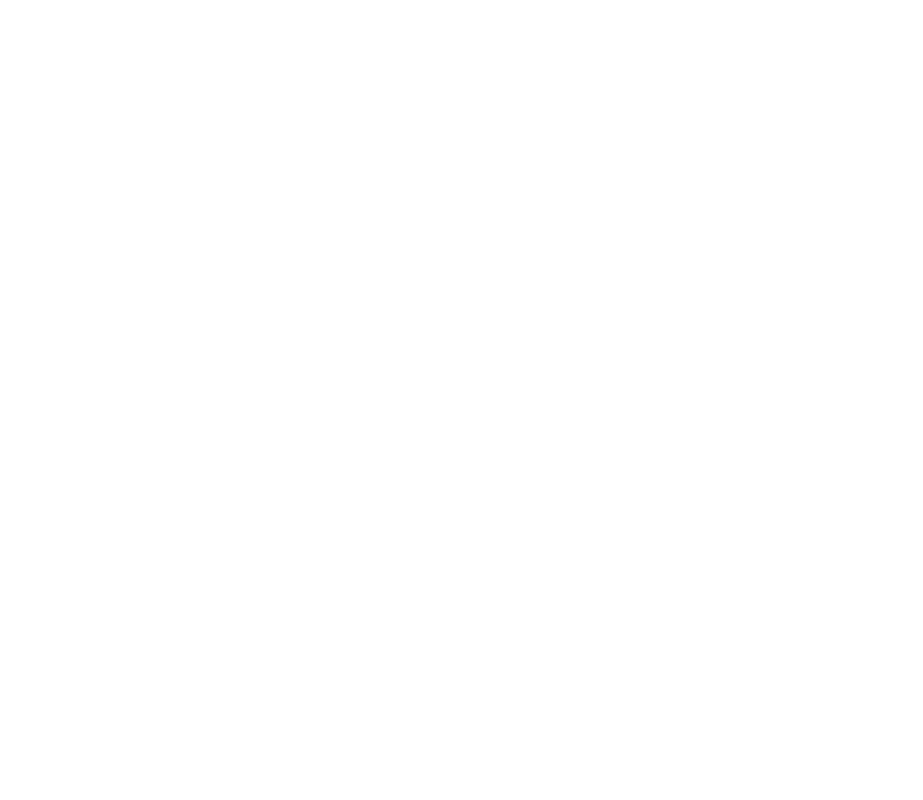
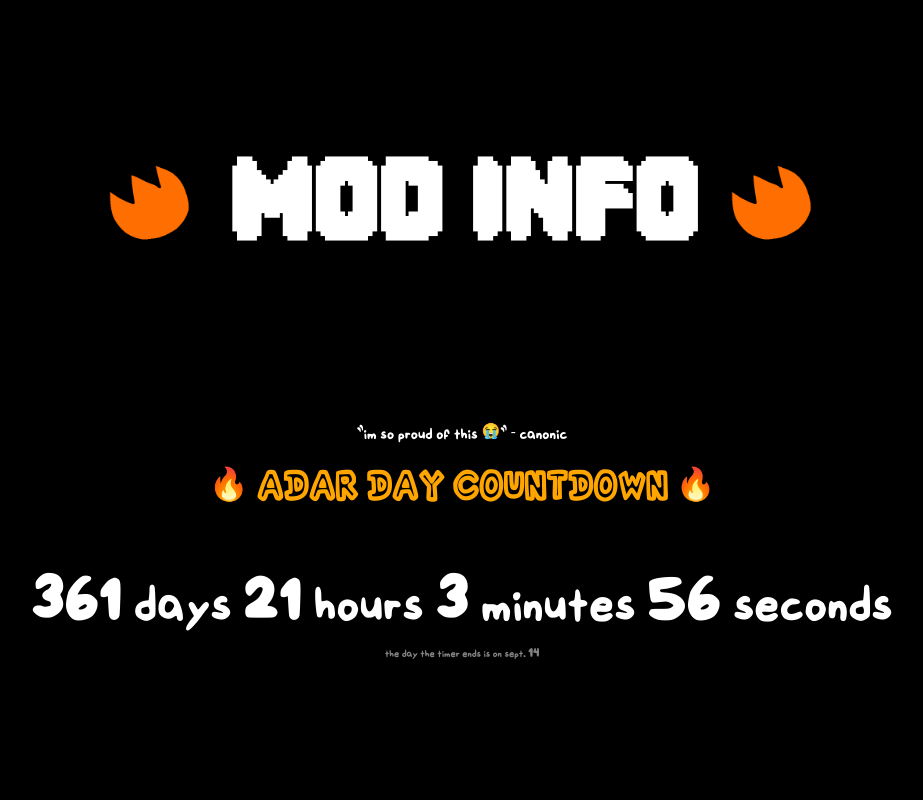
Before and after one commit to CanonicHub/adarWeb, a plain HTML site: page dir/info/info.html in a window 1280 px wide. Shown: the top 800 px of the page, without its empty margins (178-1101 px from the left). Drawn offline with Linux system fonts and the light colour scheme.

Commit message:
added new stuff, icons work now, info has been fully worked on and timer has been implemented, new fonts

```diff
--- /dev/null
+++ b/dir/info/info.css
@@ -0,0 +1,4 @@
+@font-face {
+    font-family: 'FNF';
+    src:url(FNF.ttf);
+}
--- a/dir/info/info.html
+++ b/dir/info/info.html
@@ -0,0 +1,109 @@
+<!DOCTYPE html>
+<html lang="en">
+<head>
+    <meta charset="UTF-8">
+    <meta name="viewport" content="width=device-width, initial-scale=1.0">
+    <title>Info</title>
+    <link rel="icon" type="image/png" href="icon.png">
+    <!--audio src= ".ogg" autoplay loop></audio--> <!--STUFF FOR BG MUSIC :>-->
+
+    <style>
+
+        @font-face {
+        font-family: 'FNF';
+        src:url('FNF.ttf') format('truetype');
+        }
+
+        @font-face {
+        font-family: 'pixel';
+        src:url('pixelfont.otf') format('opentype');
+        }
+
+        body {
+            text-align: center;
+            margin-top: 5%;
+            margin-bottom: 0%;
+            background-color: black; /* Set background to black */
+            color: white; /* Make text white for contrast */
+        }
+        #timer {
+            font-size: 3em;
+            font-family: 'FNF';
+        }
+
+        h1 {
+            color: orange;
+            font-family: 'FNF';
+        }
+
+        h2 {
+
+            color: white;
+            font-family: 'pixel';
+            font-size: 150px;
+        }
+
+        p {
+            color: gray;
+            font-size: 10px;
+            font-family: 'FNF';
+            margin-bottom: 25%;
+        }
+
+        p2 {
+            color: white;
+            font-size: 15px;
+            font-family: 'FNF';
+        }
+
+    </style>
+</head>
+<body>
+    <h2> <img class="stupid" src="icon.png" width="100" height="100"> MOD INFO <img class="stupid" src="icon.png" width="100" height="100"> </h2>
+    <p2> "im so proud of this &#128557;" - canonic</p2>
+    <h1>&#128293; ADAR DAY COUNTDOWN &#128293;</h1>
+    <br>
+    <br>
+
+
+    <div id="timer"> loading... </div>
+    <p>the day the timer ends is on sept. 14</p>
+
+    <p3> <a href="index.html">Go to Index</a> <--- doesnt work </p3>
+    <img class="adarthing" src="child-predator-adar.gif" width="300" height="200">
+
+
+    <script>
+        function updateTimer() {
+            const now = new Date();
+            const currentYear = now.getFullYear();
+            let targetDate = new Date(currentYear, 8, 14); // September 14th (month is 0-based)
+
+            // If September 14th has already passed, target next year
+            if (now > targetDate) {
+                targetDate = new Date(currentYear + 1, 8, 14);
+            }
+
+            const remainingTime = targetDate - now;
+
+            // Calculate days, hours, minutes, and seconds remaining
+            const days = Math.floor(remainingTime / (1000 * 60 * 60 * 24));
+            const hours = Math.floor((remainingTime % (1000 * 60 * 60 * 24)) / (1000 * 60 * 60));
+            const minutes = Math.floor((remainingTime % (1000 * 60 * 60)) / (1000 * 60));
+            const seconds = Math.floor((remainingTime % (1000 * 60)) / 1000);
+
+            // Display the result
+            document.getElementById('timer').innerHTML =
+                days + " days " + hours + " hours " + minutes + " minutes " + seconds + " seconds ";
+
+            // Check if the target date has been reached
+            if (remainingTime < 0) {
+                document.getElementById('timer').innerHTML = "HAPPY ADAR DAY!";
+            }
+        }
+
+        // Update the timer every second
+        setInterval(updateTimer, 1000);
+    </script>
+</body>
+</html>
--- a/index.html
+++ b/index.html
@@ -2,8 +2,8 @@
 <html lang="en">
 <head>
 
-<title> Adar website thing </title>
-<link rel="icon" href="/images/icon.ico"> <!-- THE ICON -->
+<title>Home</title>
+<link rel="icon" href="icon.png"> <!-- THE ICON -->
 <link rel="stylesheet" href="style.css">
 </head>
 <body>
@@ -16,7 +16,7 @@
             <div class="goobercontent">
                 <img class="vro" src="./assets/car.jpg" width="200" height="200">
                 <!-- video class="mark" src="./assets/mark.mp4" width="576" height="576" controls-->
-                    Markiplier video
+                    <-- Placeholder Cat
                 </video>
             </div>
         </div>
```
Also changed, not shown: dir/info/FNF.ttf (added), dir/info/child-predator-adar.gif (added), dir/info/icon.png (added), dir/info/pixelfont.otf (added), icon.png (renamed from images/icon.ico).
